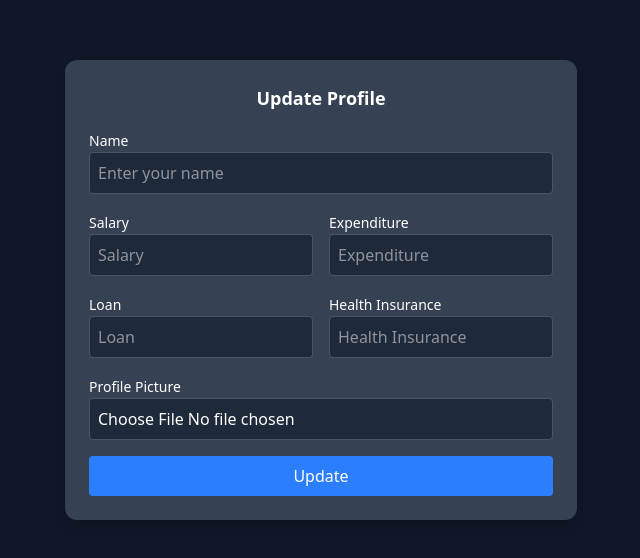
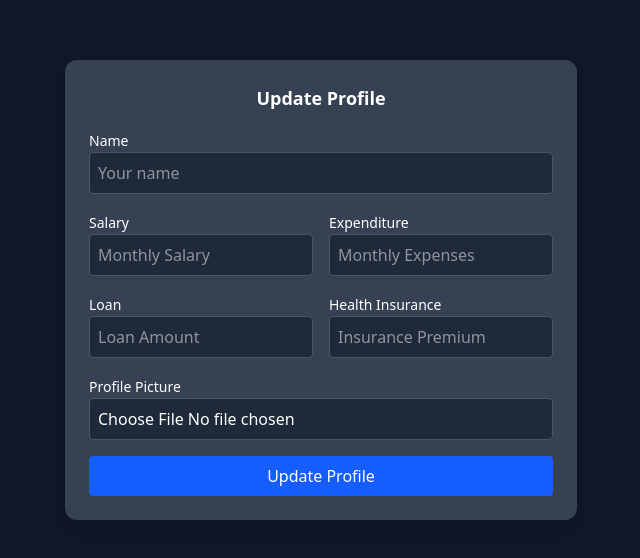
Before and after one commit to gits-up/finance-tracker, a React (Vite) app: page /update in a window 1280 px wide. Shown: the part 110-668 px from the top of the page, without its empty margins (319-959 px from the left). Built offline with nearby package versions, Linux system fonts and the light colour scheme.

Commit message:
Update Profile Page

```diff
--- a/src/firebase.js
+++ b/src/firebase.js
@@ -1,5 +1,12 @@
 import { initializeApp } from "firebase/app";
-import { getAuth, GoogleAuthProvider, signInWithEmailAndPassword, createUserWithEmailAndPassword, signOut } from "firebase/auth";
+import {
+  getAuth,
+  GoogleAuthProvider,
+  signInWithEmailAndPassword,
+  createUserWithEmailAndPassword,
+  signOut,
+} from "firebase/auth";
+import { getFirestore } from "firebase/firestore";
 
 const firebaseConfig = {
   apiKey: "AIzaSyAujf5Q-fyQM4xKQBdEIkkOKXnr2kDrA9k",
@@ -7,11 +14,19 @@ const firebaseConfig = {
   projectId: "financial-assistant-cade5",
   storageBucket: "financial-assistant-cade5.firebasestorage.app",
   messagingSenderId: "324562262554",
-  appId: "1:324562262554:web:fcdcc67e0a8862c44e0fa3"
+  appId: "1:324562262554:web:fcdcc67e0a8862c44e0fa3",
 };
 
 const app = initializeApp(firebaseConfig);
 const auth = getAuth(app);
 const googleProvider = new GoogleAuthProvider();
+const db = getFirestore(app);
 
-export { auth, googleProvider, signInWithEmailAndPassword, createUserWithEmailAndPassword, signOut };
+export {
+  auth,
+  googleProvider,
+  signInWithEmailAndPassword,
+  createUserWithEmailAndPassword,
+  signOut,
+  db,
+};
--- a/src/pages/Home.jsx
+++ b/src/pages/Home.jsx
@@ -4,6 +4,8 @@ import { signOut, onAuthStateChanged } from "firebase/auth";
 import { useNavigate } from "react-router-dom";
 import axios from "axios";
 import Chat from "./Chat";
+import { db } from "../firebase";
+import { doc, getDoc } from "firebase/firestore";
 
 const YOUTUBE_API_KEY = "AIzaSyC8TkP3BxYXr_fVGlmjGMFgarJoZLcxFoA";
 const SEARCH_QUERY = "finance investing tips";
@@ -25,8 +27,21 @@ const Home = () => {
 
   // Auth
   useEffect(() => {
-    const unsubscribe = onAuthStateChanged(auth, (currentUser) => {
+    const unsubscribe = onAuthStateChanged(auth, async (currentUser) => {
       if (currentUser) {
+        const userRef = doc(db, "users", currentUser.uid);
+        const userSnap = await getDoc(userRef);
+
+        if (userSnap.exists()) {
+          setUser({
+            name: userSnap.data().name || currentUser.displayName || "User",
+            email: currentUser.email,
+            photo:
+              userSnap.data().profileImageUrl ||
+              currentUser.photoURL ||
+              "https://as1.ftcdn.net/jpg/03/53/11/00/1000_F_353110097_nbpmfn9iHlxef4EDIhXB1tdTD0lcWhG9.jpg",
+          });
+        } else {
           setUser({
             name: currentUser.displayName || "User",
             email: currentUser.email,
@@ -34,10 +49,12 @@ const Home = () => {
               currentUser.photoURL ||
               "https://as1.ftcdn.net/jpg/03/53/11/00/1000_F_353110097_nbpmfn9iHlxef4EDIhXB1tdTD0lcWhG9.jpg",
           });
+        }
       } else {
         setUser(null);
       }
     });
+
     return () => unsubscribe();
   }, []);
 
@@ -130,8 +147,11 @@ const Home = () => {
                 assistant.
               </p>
               <p>Fill your details to get accurate recommendations.</p>
-              <button className="mt-3 bg-gray-700 px-4 py-2 rounded-md w-full" onClick={navigateToUpdateProfile}>
-                Click to add data
+              <button
+                className="mt-3 bg-gray-700 px-4 py-2 rounded-md w-full"
+                onClick={navigateToUpdateProfile}
+              >
+                Click to update data
               </button>
             </div>
           </div>
@@ -149,10 +169,16 @@ const Home = () => {
           <h2 className="mb-2 text-lg font-semibold border-t border-gray-500">
             Tools
           </h2>
-          <button className="mt-2 bg-gray-700 px-4 py-2 rounded-md w-full" onClick={navigateToSipCal}>
+          <button
+            className="mt-2 bg-gray-700 px-4 py-2 rounded-md w-full"
+            onClick={navigateToSipCal}
+          >
             SIP calculator
           </button>
-          <button className="mt-2 bg-gray-700 px-4 py-2 rounded-md w-full" onClick={navigateToIntCal}>
+          <button
+            className="mt-2 bg-gray-700 px-4 py-2 rounded-md w-full"
+            onClick={navigateToIntCal}
+          >
             Tax Return calculator
           </button>
         </div>
--- a/src/pages/UpdateProfile.jsx
+++ b/src/pages/UpdateProfile.jsx
@@ -1,4 +1,7 @@
 import React, { useState } from "react";
+import { db, auth } from "../firebase";
+import { doc, setDoc } from "firebase/firestore";
+import axios from "axios";
 
 const UpdateProfile = () => {
   const [formData, setFormData] = useState({
@@ -7,49 +10,140 @@ const UpdateProfile = () => {
     expenditure: "",
     loan: "",
     healthInsurance: "",
-    profile: ""
   });
+  const [profileImage, setProfileImage] = useState(null);
+  const [uploading, setUploading] = useState(false);
 
   const handleChange = (e) => {
-    setFormData({ ...formData, [e.target.name]: e.target.value });
+    if (e.target.name === "profile") {
+      setProfileImage(e.target.files[0]);
+    } else {
+      setFormData({ ...formData, [e.target.name]: e.target.value });
+    }
   };
 
-  const handleSubmit = (e) => {
+  const handleSubmit = async (e) => {
     e.preventDefault();
-    console.log("Updated Profile:", formData);
+    setUploading(true);
+
+    try {
+      let profileImageUrl = "";
+
+      // ✅ Upload image to Cloudinary if selected
+      if (profileImage) {
+        const formData = new FormData();
+        formData.append("file", profileImage);
+        formData.append("upload_preset", "finance");
+        formData.append("cloud_name", "dbcqfrkw7");
+
+        const res = await axios.post(
+          "https://api.cloudinary.com/v1_1/dbcqfrkw7/image/upload",
+          formData
+        );
+
+        profileImageUrl = res.data.secure_url;
+      }
+
+      // ✅ Save user data to Firestore
+      const userRef = doc(db, "users", auth.currentUser.uid);
+      await setDoc(userRef, {
+        ...formData,
+        profileImageUrl,
+        email: auth.currentUser.email,
+      });
+
+      alert("Profile updated successfully!");
+    } catch (error) {
+      console.error("Error updating profile:", error);
+      alert("Failed to update profile.");
+    }
+
+    setUploading(false);
   };
 
   return (
     <div className="h-screen w-screen flex items-center justify-center bg-gray-900 overflow-hidden">
       <div className="bg-gray-700 p-6 rounded-xl shadow-lg w-full max-w-lg">
-        <h2 className="text-white text-lg font-semibold mb-4 text-center">Update Profile</h2>
+        <h2 className="text-white text-lg font-semibold mb-4 text-center">
+          Update Profile
+        </h2>
         <form onSubmit={handleSubmit} className="grid grid-cols-2 gap-4">
           <div className="col-span-2">
             <label className="text-white text-sm">Name</label>
-            <input type="text" name="name" placeholder="Enter your name" value={formData.name} onChange={handleChange} className="w-full p-2 rounded bg-gray-800 text-white border border-gray-600" />
+            <input
+              type="text"
+              name="name"
+              value={formData.name}
+              onChange={handleChange}
+              className="w-full p-2 rounded bg-gray-800 text-white border border-gray-600"
+              placeholder="Your name"
+              required
+            />
           </div>
           <div>
             <label className="text-white text-sm">Salary</label>
-            <input type="number" name="salary" placeholder="Salary" value={formData.salary} onChange={handleChange} className="w-full p-2 rounded bg-gray-800 text-white border border-gray-600" />
+            <input
+              type="number"
+              name="salary"
+              value={formData.salary}
+              onChange={handleChange}
+              className="w-full p-2 rounded bg-gray-800 text-white border border-gray-600"
+              placeholder="Monthly Salary"
+              required
+            />
           </div>
           <div>
             <label className="text-white text-sm">Expenditure</label>
-            <input type="number" name="expenditure" placeholder="Expenditure" value={formData.expenditure} onChange={handleChange} className="w-full p-2 rounded bg-gray-800 text-white border border-gray-600" />
+            <input
+              type="number"
+              name="expenditure"
+              value={formData.expenditure}
+              onChange={handleChange}
+              className="w-full p-2 rounded bg-gray-800 text-white border border-gray-600"
+              placeholder="Monthly Expenses"
+              required
+            />
           </div>
           <div>
             <label className="text-white text-sm">Loan</label>
-            <input type="number" name="loan" placeholder="Loan" value={formData.loan} onChange={handleChange} className="w-full p-2 rounded bg-gray-800 text-white border border-gray-600" />
+            <input
+              type="number"
+              name="loan"
+              value={formData.loan}
+              onChange={handleChange}
+              className="w-full p-2 rounded bg-gray-800 text-white border border-gray-600"
+              placeholder="Loan Amount"
+            />
           </div>
           <div>
             <label className="text-white text-sm">Health Insurance</label>
-            <input type="number" name="healthInsurance" placeholder="Health Insurance" value={formData.healthInsurance} onChange={handleChange} className="w-full p-2 rounded bg-gray-800 text-white border border-gray-600" />
+            <input
+              type="number"
+              name="healthInsurance"
+              value={formData.healthInsurance}
+              onChange={handleChange}
+              className="w-full p-2 rounded bg-gray-800 text-white border border-gray-600"
+              placeholder="Insurance Premium"
+            />
           </div>
           <div className="col-span-2">
             <label className="text-white text-sm">Profile Picture</label>
-            <input type="file" name="profile" onChange={handleChange} className="w-full p-2 rounded bg-gray-800 text-white border border-gray-600" />
+            <input
+              type="file"
+              name="profile"
+              accept="image/*"
+              onChange={handleChange}
+              className="w-full p-2 rounded bg-gray-800 text-white border border-gray-600"
+            />
           </div>
           <div className="col-span-2">
-            <button type="submit" className="w-full p-2 bg-blue-500 text-white rounded hover:bg-blue-600 transition">Update</button>
+            <button
+              type="submit"
+              disabled={uploading}
+              className="w-full bg-blue-600 hover:bg-blue-700 text-white p-2 rounded"
+            >
+              {uploading ? "Updating..." : "Update Profile"}
+            </button>
           </div>
         </form>
       </div>
```
Also changed, not shown: 1 other file (tests, documents, lock files or other folders). Lines whose indentation alone changed are shown as unchanged.
